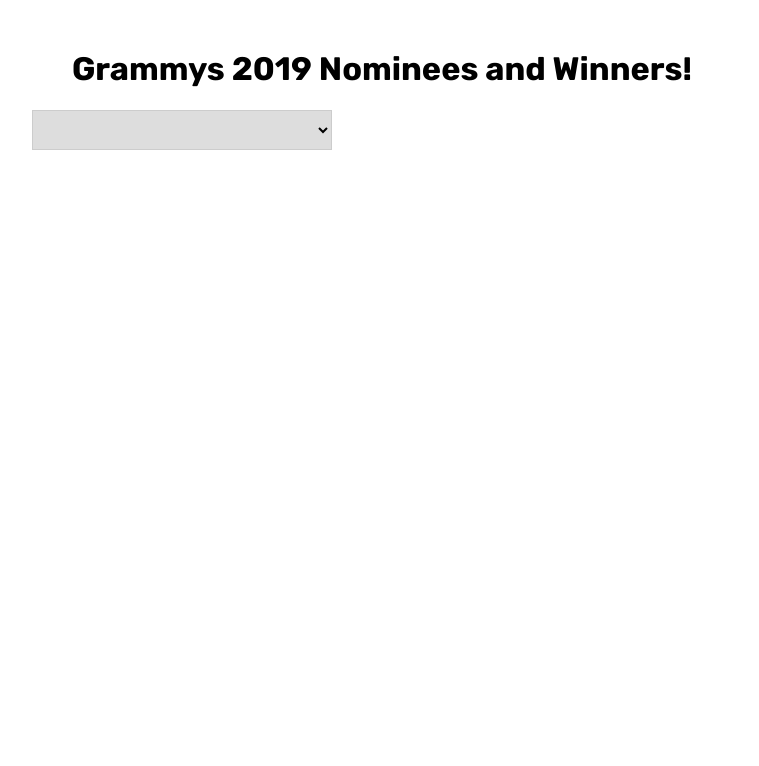
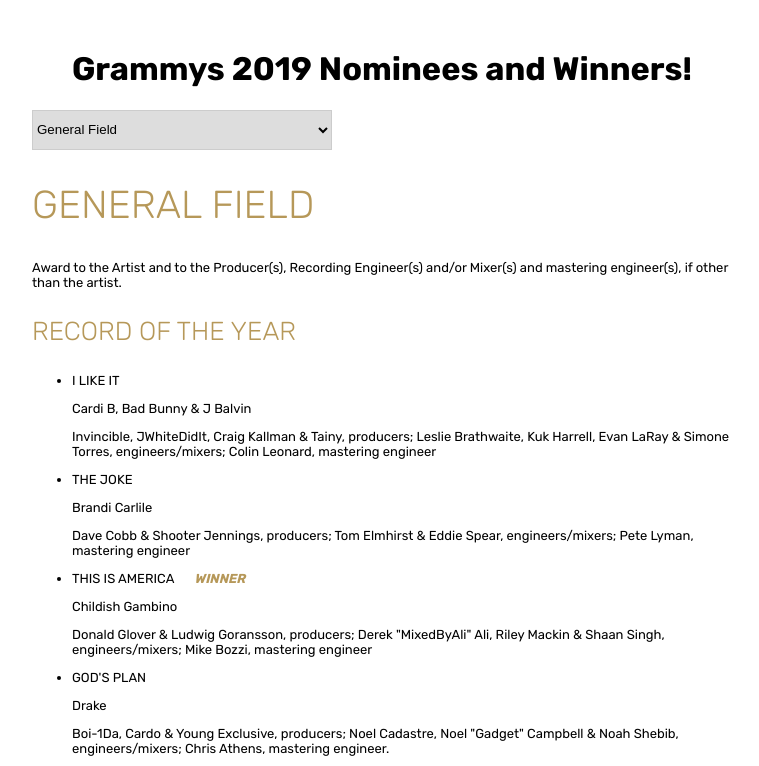
Before and after one commit to ldvo/ldvo.github.io, a plain HTML site: page Lab3/index.html in a window 1280 px wide. Shown: the top 766 px of the page, without its empty margins (258-1017 px from the left). Drawn offline with nearby package versions, Linux system fonts and the light colour scheme.

Commit message:
Added Lab 3

```diff
--- a/Lab3/js/grammys.js
+++ b/Lab3/js/grammys.js
@@ -1,7 +1,39 @@
-fetch('./data/grammys.json')
+let jsonData;
+
+fetch('https://ldvo.github.io/Lab3/data/grammys.json')
     .then(response => {
       return response.json();
     })
     .then(data => {
-      console.log(data);
+      jsonData = data;
+      data.fields.forEach((element) => {
+        $('<option>', {id: element.field_id, text: element.field})
+            .appendTo('#category_types');
+      })
+      loadField(data.fields[0]);
+      $('#category_types').change(() => {
+        let select = $('#category_types')[0];
+        loadField(jsonData.fields[select.selectedIndex]);
+      })
     })
+
+function loadField(field) {
+  $('#nominees_section').empty()
+  $('<h2>', {text: field.field}).appendTo('#nominees_section');
+  $('<p>', {text: field.description}).appendTo('#nominees_section');
+  field.categories.forEach((category) => {
+    $('<h3>', {text: category.category_name}).appendTo('#nominees_section');
+    let list = $('<ul>');
+    let index = 0;
+    category.nominees.forEach((nominee) => {
+      let listItem = $('<li>', {text: nominee.nominee}).appendTo(list);
+      if (index === category.winner_id) {
+        $('<span>', {class: 'winner', text: 'WINNER'}).appendTo(listItem);
+      }
+      $('<p>', {text: nominee.artist}).appendTo(listItem);
+      $('<p>', {text: nominee.info}).appendTo(listItem);
+      index++;
+    })
+    list.appendTo(nominees_section);
+  })
+}
```
Also changed, not shown: Lab3/index.html (+5 -4 lines), index.html (+1 -0 lines), 1 other file.
